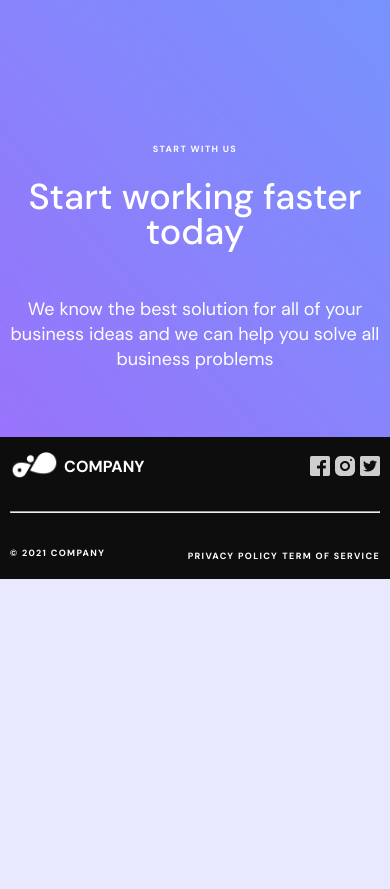
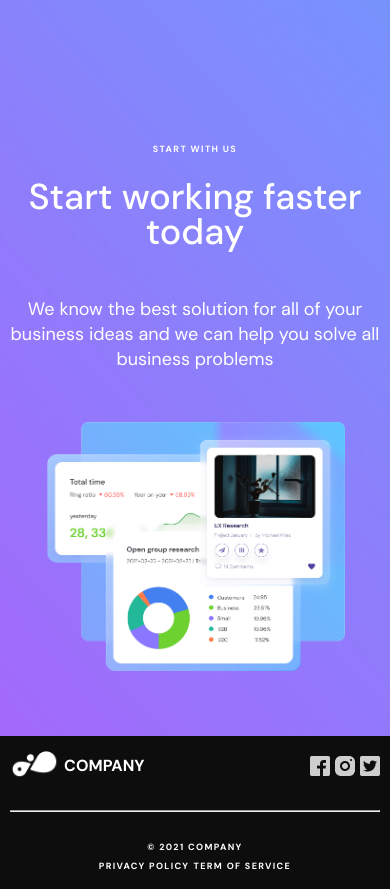
Before and after one commit to Garegin2003/intern_task1, a plain HTML site: page index.html in a window 390 px wide. Shown: the part 5860-6749 px from the top of the page. Before the commit the page ends 6439 px from the top, so only its background shows below. Drawn offline with Linux system fonts and the light colour scheme.

Commit message:
final version

```diff
--- a/index.html
+++ b/index.html
@@ -273,7 +273,7 @@
           </div>
         </div>
         <hr class="wrapper__line" />
-        <div class="wrapper__item">
+        <div class="wrapper__item wrapper__item--row">
           <span class="wrapper__title wrapper__title--small"
             >© 2021 Company</span
           >
--- a/style/style.css
+++ b/style/style.css
@@ -555,8 +555,14 @@ body {
 }
 
 @media (max-width: 600px) {
+  .wrapper--column {
+    flex-direction: column;
+    row-gap: 50px;
+    align-items: center;
+    justify-content: center;
+  }
   .wrapper__image {
-    display: none;
+    width: 300px;
   }
 }
 
@@ -638,4 +644,7 @@ body {
     padding-left: 10px;
     padding-right: 10px;
   }
+  .wrapper__item--row {
+    flex-direction: column;
+  }
 }
```
